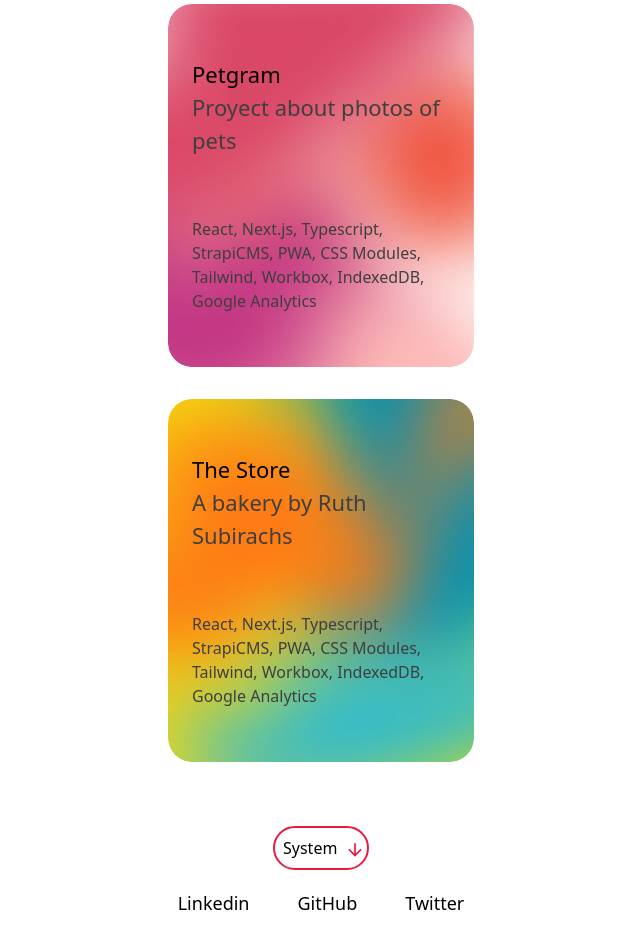
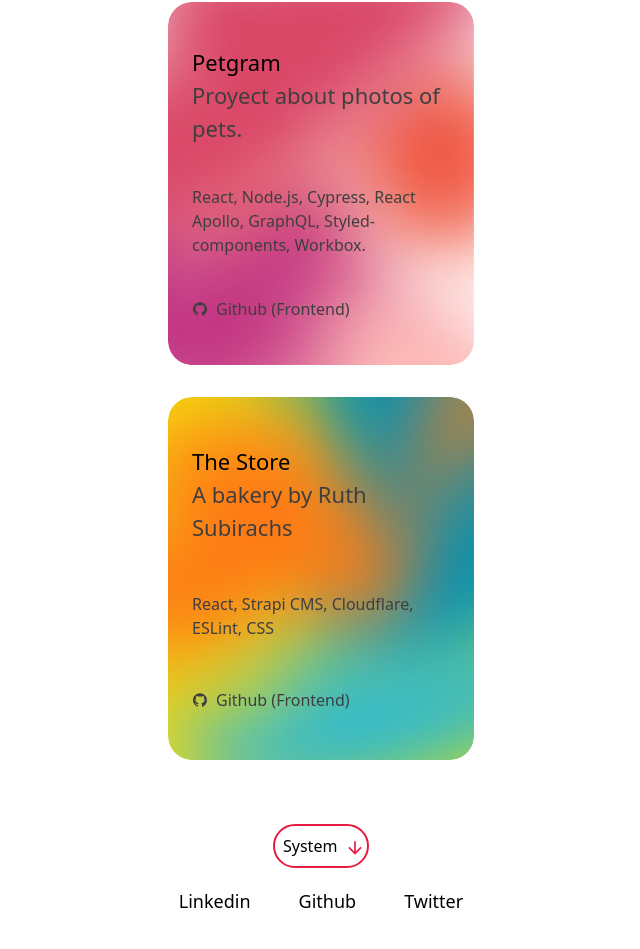
Before and after one commit to estebandelcid/estebandelcid.com, a Next.js app: page / in a window 1280 px wide. Shown: the part 747-1696 px from the top of the page, without its empty margins (319-959 px from the left). Built offline with nearby package versions, Linux system fonts and the light colour scheme.

Commit message:
[add] Buttons components and footer component

```diff
--- /dev/null
+++ b/components/ButtonCards.tsx
@@ -0,0 +1,27 @@
+import Link from "next/link";
+import { AiFillGithub } from "react-icons/ai";
+
+export default function ButtonCards({
+  href,
+  children,
+  icon
+}: {
+  children: string;
+  href: string;
+  icon: any
+}) {
+  return (
+    <button className="w-auto h-fit flex items-center  ">
+      <Link
+        className="font-extralight text-base  text-[#3F3F3F]  flex items-center hover:text-[#fff]"
+        href={href}
+        target='_blank'
+      >
+        <span className="relative mr-2 ">
+          <AiFillGithub />
+        </span>
+        {children}
+      </Link>
+    </button>
+  );
+}
--- /dev/null
+++ b/components/ButtonTrigger.tsx
@@ -0,0 +1,13 @@
+import Link from "next/link";
+
+export default function ButtonTrigger({href, children }:{href: string; children:string}){
+    return (
+        <button className="w-auto h-fit flex items-center ">
+            <Link
+             className="font-regular text-[18px]  hover:text-[#E71B40]  hover:underline decoration-[#E71B40] underline-offset-4"
+             href={href}>
+            {children}
+            </Link>
+        </button>
+    )
+}
--- a/components/Card.tsx
+++ b/components/Card.tsx
@@ -1,3 +1,5 @@
+import { link } from "fs";
+
 export default function Card({
   href,
   title,
@@ -13,7 +15,7 @@
 }) {
   return (
     <div className={className}>
-      <div className="flex flex-col  w-[306] h-full  px-6 py-6 justify-around">
+      <div className="flex flex-col  w-[306px] h-full  px-6 py-6 justify-around">
         <div>
           <a
             href={href}
--- /dev/null
+++ b/components/Footer.tsx
@@ -0,0 +1,16 @@
+import { GithubUrl, LinkedinUrl, TwitterUrl } from "../lib/socialLinks";
+import ThemeButton from "./ThemeButton";
+import ButtonTrigger from "./ButtonTrigger";
+
+export default function Footer() {
+  return (
+    <footer className="flex flex-col items-center space-y-[20px] mt-8">
+      <ThemeButton />
+      <section className="w-full flex justify-center space-x-12">
+        <ButtonTrigger href={LinkedinUrl}>{"Linkedin"}</ButtonTrigger>
+        <ButtonTrigger href={GithubUrl}>{"Github"}</ButtonTrigger>
+        <ButtonTrigger href={TwitterUrl}>{"Twitter"}</ButtonTrigger>
+      </section>
+    </footer>
+  );
+}
--- a/components/Layout.tsx
+++ b/components/Layout.tsx
@@ -4,6 +4,8 @@
 import ThemeButton from './ThemeButton'
 import React from "react";
 import Button from "./Button";
+import Footer from "./Footer";
+import HeaderSection from "./HeaderSection";
 
 
 const name = "Esteban Del Cid";
@@ -55,7 +57,7 @@
       <header className="flex flex-col items-center">
         {home ? (
           <>
-            <h1 className="text-4xl font-extrabold my-px mx-0">{}</h1>
+            <HeaderSection/>
           </>
         ) : (
           <>
@@ -85,31 +87,7 @@
       </header>
       <main>{children}</main>
       {!home && <Button href="/">{"Back to home"}</Button>}
-      <footer className="flex flex-col items-center space-y-[20px] mt-8">
-        <ThemeButton />
-        <section>
-          <ul className=" space-x-12">
-            <a
-              href="https://www.linkedin.com/in/estebandelcid/"
-              className=" hover:text-[#E71B40] hover:underline decoration-[#E71B40] underline-offset-4 text-[18px]"
-            >
-              Linkedin
-            </a>
-            <a
-              href="https://github.com/estebandelcid"
-              className=" hover:text-[#E71B40] hover:underline decoration-[#E71B40] underline-offset-4 text-[18px]"
-            >
-              GitHub
-            </a>
-            <a
-              href="https://twitter.com/estebandelcid"
-              className=" hover:text-[#E71B40] hover:underline decoration-[#E71B40] underline-offset-4 text-[18px]"
-            >
-              Twitter
-            </a>
-          </ul>
-        </section>
-      </footer>
+      <Footer/>
     </div>
   );
 }
--- a/components/ListOfCards.tsx
+++ b/components/ListOfCards.tsx
@@ -1,10 +1,12 @@
 import Card from "./Card";
+import { ProjectCard } from "../components/ProjectCard";
+import projects from "../lib/projects";
 
 export default function ListOfCards(){
     return (
       <>
-        <Card
-          className=" card-styles bg-[url('../assets/mesh-lapsso.png')]"
+        {/* <Card
+          className=" card-styles bg-[url('../public/images/mesh-lapsso.png')]"
           title="Lapsso"
           href="https://www.laps.so/"
           description="The place to store it all"
@@ -18,12 +20,20 @@
           technologies="React, Next.js, Typescript, StrapiCMS, PWA, CSS Modules, Tailwind, Workbox, IndexedDB, Google Analytics"
         />
         <Card
-          className="card-styles bg-[url('../assets/mesh-theStore.png')]"
+          className="card-styles bg-[url('../public/images/mesh-theStore.png')]"
           title="The Store"
           href="https://thestore.click/"
           description="A bakery by Ruth Subirachs"
           technologies="React, Next.js, Typescript, StrapiCMS, PWA, CSS Modules, Tailwind, Workbox, IndexedDB, Google Analytics"
-        />
+        /> */}
+        {projects.map((project) => (
+            <ProjectCard key={project.slug} {...project} />
+        ))}
       </>
     );
 }
+
+            // title={project.title}
+            // description={project.description}
+            // tech={project.tech}
+            // links={project.links}
--- /dev/null
+++ b/components/ProjectCard.tsx
@@ -0,0 +1,45 @@
+import Button from "./Button";
+import Image from "next/image";
+import ButtonCards from './ButtonCards';
+import Github from "./icons/GitHub";
+
+export const ProjectCard = ({
+  title,
+  bgImg,
+  projectUrl,
+  description,
+  tech,
+  links,
+}: TProject) => {
+  return (
+    <div className="card-styles" style={{ backgroundImage: `url(${bgImg})`}}>
+      <div className="flex flex-col  w-[306] h-full  px-6 py-6 justify-around">
+        <div>
+          <a
+            href={projectUrl}
+            target='_blank'
+            className="no-underline hover:text-white hover:underline text-[22px] font-medium "
+          >
+            {title}
+          </a>
+          <p className=" font-normal text-[#3F3F3F]">{description}</p>
+        </div>
+        <p className=" font-extralight text-[#3F3F3F] text-base ">{tech}</p>
+        <div>
+          {links.map(({ url, title, }: TProjectLink) => (
+            <ButtonCards href={url} key={url} icon={Github}>
+              {title}
+            </ButtonCards>
+          ))}
+        </div>
+      </div>
+    </div>
+  );
+};
+
+// const style: {} = {
+//   background-image: 'https://i.etsystatic.com/27043408/r/il/ed7ac3/3538052412/il_fullxfull.3538052412_59ge.jpg'
+// }
+
+
+// https://i.etsystatic.com/27043408/r/il/ed7ac3/3538052412/il_fullxfull.3538052412_59ge.jpg
--- /dev/null
+++ b/components/icons/GitHub.tsx
@@ -0,0 +1,20 @@
+const Github = ({ ...props }) => {
+  return (
+    <svg
+      xmlns="http://www.w3.org/2000/svg"
+      width="24"
+      height="24"
+      viewBox="0 0 24 24"
+      fill="none"
+      stroke="currentColor"
+      strokeWidth="2"
+      strokeLinecap="round"
+      strokeLinejoin="round"
+      {...props}
+    >
+      <path d="M9 19c-5 1.5-5-2.5-7-3m14 6v-3.87a3.37 3.37 0 0 0-.94-2.61c3.14-.35 6.44-1.54 6.44-7A5.44 5.44 0 0 0 20 4.77 5.07 5.07 0 0 0 19.91 1S18.73.65 16 2.48a13.38 13.38 0 0 0-7 0C6.27.65 5.09 1 5.09 1A5.07 5.07 0 0 0 5 4.77a5.44 5.44 0 0 0-1.5 3.78c0 5.42 3.3 6.61 6.44 7A3.37 3.37 0 0 0 9 18.13V22" />
+    </svg>
+  );
+};
+
+export default Github;
--- a/pages/api/hello.ts
+++ b/pages/api/hello.ts
@@ -1,7 +1,7 @@
 import { NextApiRequest, NextApiResponse } from "next"
 
 export default(_: NextApiRequest, res: NextApiResponse) => {
-    res.status(200).json({text: 'Hello Hel'})
+    res.status(200).json({text: 'Hello there'})
 }
 
 // Normal way without NextApiRequest and Response
--- a/pages/index.tsx
+++ b/pages/index.tsx
@@ -5,6 +5,10 @@
 import HeaderSection from "../components/HeaderSection";
 import ListOfCards from "../components/ListOfCards";
 import { GetStaticProps } from "next";
+import { ProjectCard } from "../components/ProjectCard";
+import projects from "../lib/projects";
+import Link from "next/link";
+
 
 // export const getStaticProps: GetStaticProps = async() => {
 //   const allPostsData = getSortedPostsData();
@@ -14,6 +18,7 @@
 //     },
 //   };
 // }
+
 
 export default function Home({ allPostsData }: {allPostsData:{
   date: string
@@ -26,33 +31,12 @@
       <Head>
         <title>{siteTitle}</title>
       </Head>
-      <HeaderSection/>
 
-{/*
-      <section className=" mx-8 text-black-900 w-auto h-auto flex-col justify-center font-sans font-semibold">
-        <p className="text-center text-3xl">
-          Hi, i´m Esteban,
-          <br />
-          Front End Developer,
-          <br />
-          from México to the
-          <br />
-          World
-        </p>
-        <section className=" text-green-500 font-light">
-          <p className=" mb-10 text-xl">{"<Link>"}</p>
-          <Link
-            className=" font-medium ml-9 text-[22px] text-[#E71B40] hover:text-white hover:underline decoration-[#E71B40] underline-offset-4"
-            href={`/posts/aboutMe`}
-          >
-            More about me
-          </Link>
-          <br />
-          <p className=" mt-10 text-xl">{"</Link>"}</p>
-        </section>
-      </section> */}
+      <div className=" h-auto w-screen ">
+        <section className=" w-full h-full grid grid-cols-1 gap-8 mb-8 items-center place-items-center text-[22px] ">
+          <ListOfCards />
 
-      {/* Blog seccion  */}
+           {/* Blog seccion  */}
       {/* <section className="text-xl leading-5 pt-px">
         <h2 className="text-xl leading-[1.4px] my-6 mx-0">Blog</h2>
         <ul className=" list-none p-0 m-0">
@@ -69,33 +53,7 @@
         </ul>
       </section> */}
 
-      <div className=" h-auto w-screen ">
-        <section className=" w-full h-full grid grid-cols-1 gap-8 mb-8 items-center place-items-center text-[22px] ">
-          {/* proven ListOfCards  */}
-          <ListOfCards/>
 
-          {/* probando componente card */}
-          {/* <Card
-            className=" card-styles bg-[url('../assets/mesh-lapsso.png')]"
-            title="Lapsso"
-            href="https:/laps.so"
-            description="The place to store it all"
-            tecnologies="React, Next.js, Typescript, Node.js, Prisma, tRPC, Zustand, Tailwind, ProseMirror, Websockets, ReactQuery Cypress, CI/CD, Github Actions."
-          />
-          <Card
-            className="card-styles bg-[url('../public/images/mesh-petgram.png')]"
-            title="Petgram"
-            href="https://petgram-edelcid.vercel.app/"
-            description="Proyect about photos of pets"
-            tecnologies="React, Next.js, Typescript, StrapiCMS, PWA, CSS Modules, Tailwind, Workbox, IndexedDB, Google Analytics"
-          />
-          <Card
-            className="card-styles bg-[url('../assets/mesh-theStore.png')]"
-            title="The Store"
-            href="https://thestore.click/"
-            description="A bakery by Ruth Subirachs"
-            tecnologies="React, Next.js, Typescript, StrapiCMS, PWA, CSS Modules, Tailwind, Workbox, IndexedDB, Google Analytics"
-          /> */}
         </section>
       </div>
     </Layout>
```
Also changed, not shown: index.d.ts (added, +16 -0 lines), pages/about/index.tsx (added, +45 -0 lines), public/images/mesh-theStore.png (added).
